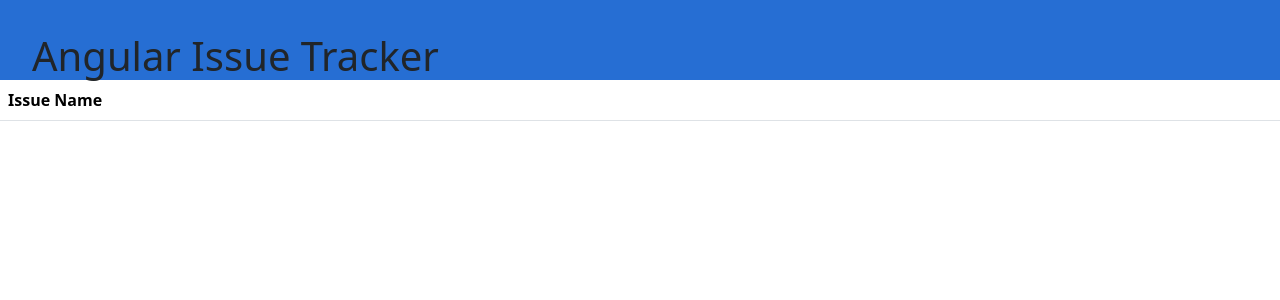
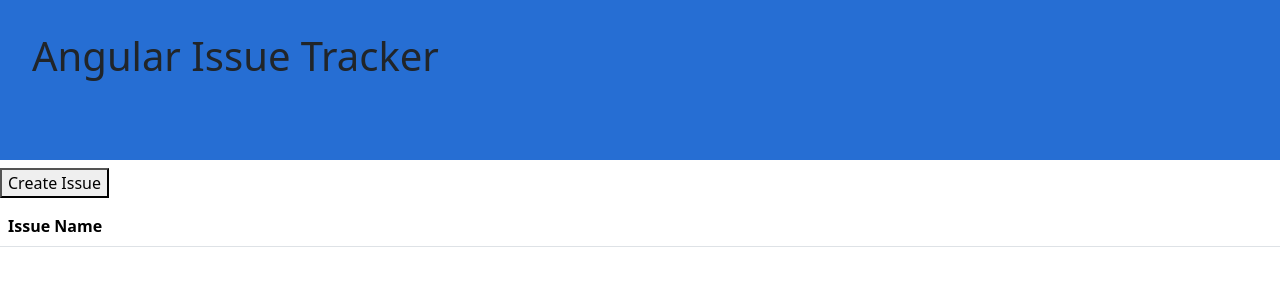
Before and after one commit to jamesgbarbosa/angular-issue-tracker, an Angular app: page / in a window 1280 px wide. Shown: the top 300 px of the page. Built offline with nearby package versions, Linux system fonts and the light colour scheme.

Commit message:
Added event to create issue button

```diff
--- a/src/app/app.component.html
+++ b/src/app/app.component.html
@@ -1,2 +1 @@
-<app-header />
 <app-main />
--- a/src/app/components/header/header.component.html
+++ b/src/app/components/header/header.component.html
@@ -2,4 +2,9 @@
     <div class="header-container">
         <h1>Angular Issue Tracker</h1>
     </div>
+    <nav class="navbar">
+        <button type="button">
+            <span (click)="createIssue()">Create Issue</span>
+        </button>
+    </nav>
 </header>
--- a/src/app/components/header/header.component.scss
+++ b/src/app/components/header/header.component.scss
@@ -1,5 +1,5 @@
 .header-container {
     padding: 2rem;
-    height: 5rem;
+    height: 10rem;
     background-color: rgb(38, 110, 211);
 }
--- a/src/app/components/header/header.component.ts
+++ b/src/app/components/header/header.component.ts
@@ -1,4 +1,4 @@
-import { Component } from '@angular/core';
+import { Component, EventEmitter, Output } from '@angular/core';
 
 @Component({
   selector: 'app-header',
@@ -8,5 +8,9 @@
   styleUrl: './header.component.scss'
 })
 export class HeaderComponent {
+  @Output() onCreateIssue = new EventEmitter<any>();
 
+  createIssue() {
+    this.onCreateIssue.emit();
+  }
 }
--- a/src/app/components/main/main.component.html
+++ b/src/app/components/main/main.component.html
@@ -1 +1,2 @@
+<app-header (onCreateIssue)="openCreateIssueDialog()"/>
 <app-issues-list />
--- a/src/app/components/main/main.component.ts
+++ b/src/app/components/main/main.component.ts
@@ -1,13 +1,17 @@
 import { Component } from '@angular/core';
 import { IssuesListComponent } from '../issues-list/issues-list.component';
+import { HeaderComponent } from '../header/header.component';
 
 @Component({
   selector: 'app-main',
   standalone: true,
-  imports: [IssuesListComponent],
+  imports: [IssuesListComponent, HeaderComponent],
   templateUrl: './main.component.html',
   styleUrl: './main.component.scss'
 })
 export class MainComponent {
 
+  openCreateIssueDialog() {
+
+  }
 }
```
